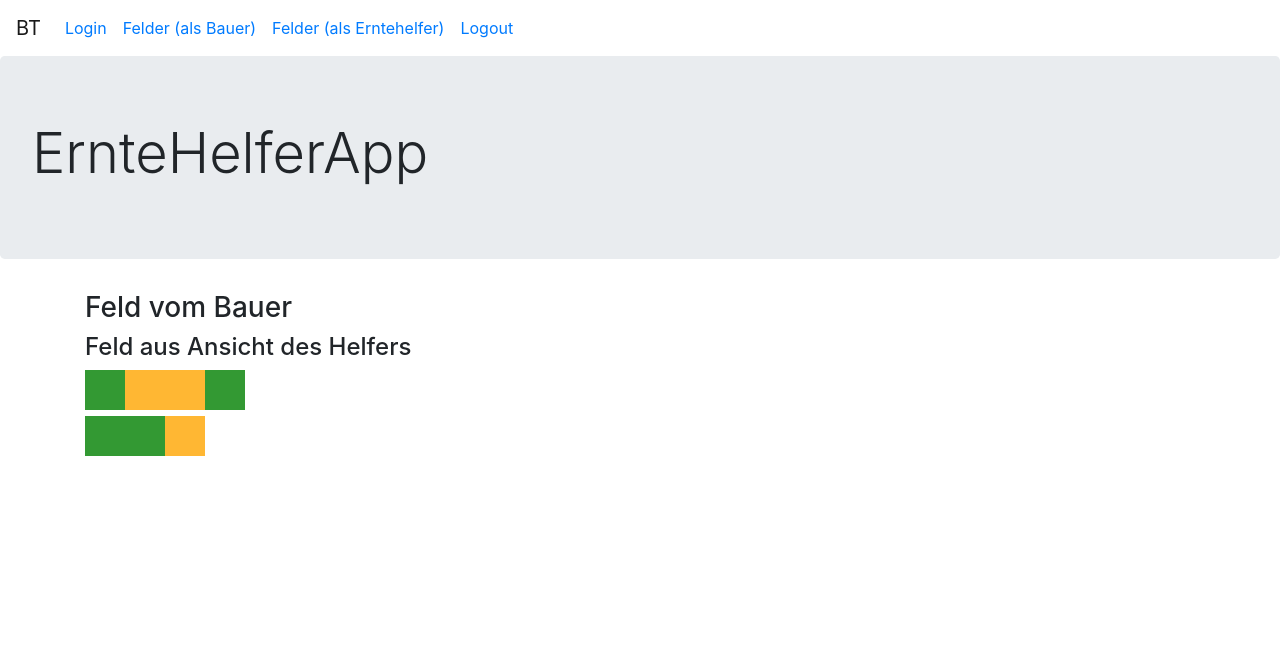
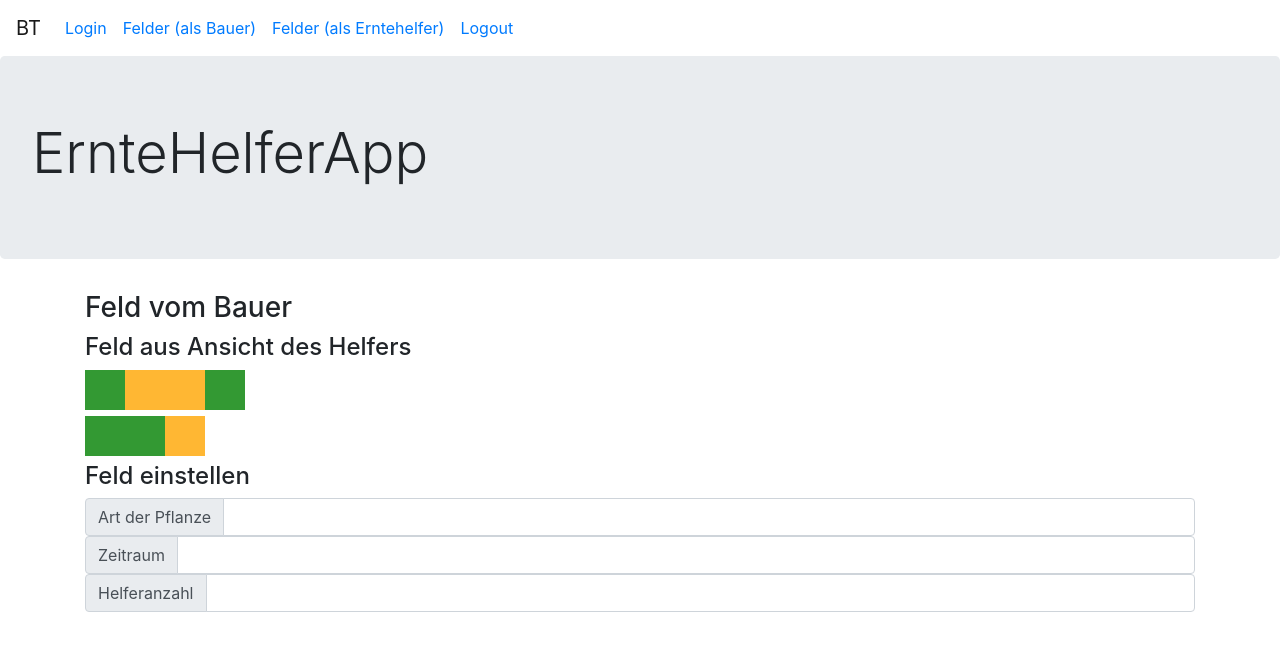
Before and after one commit to TeamBrickFire/BauerVue, a Vue app: page / in a window 1280 px wide. Shown: the top 650 px of the page. Built offline with nearby package versions, Linux system fonts and the light colour scheme.

Commit message:
Melanies Inputs

```diff
--- a/src/components/FarmFields.vue
+++ b/src/components/FarmFields.vue
@@ -26,6 +26,18 @@
         <span v-if="editable" v-on:click="addFieldRow" class="farm-field clickable" style="background-color: green;">
             <i class="fa fa-plus farm-field-element" aria-hidden="true"/>
         </span>
+        <h4>Feld einstellen</h4>
+        <div>
+            <b-input-group prepend="Art der Pflanze">
+                <b-form-input type="text" />
+            </b-input-group>
+            <b-input-group prepend="Zeitraum">
+                <b-form-input type="text" />
+            </b-input-group>
+            <b-input-group prepend="Helferanzahl">
+                <b-form-input type="text" />
+            </b-input-group>
+        </div>
     </div>
 </template>
 
```
